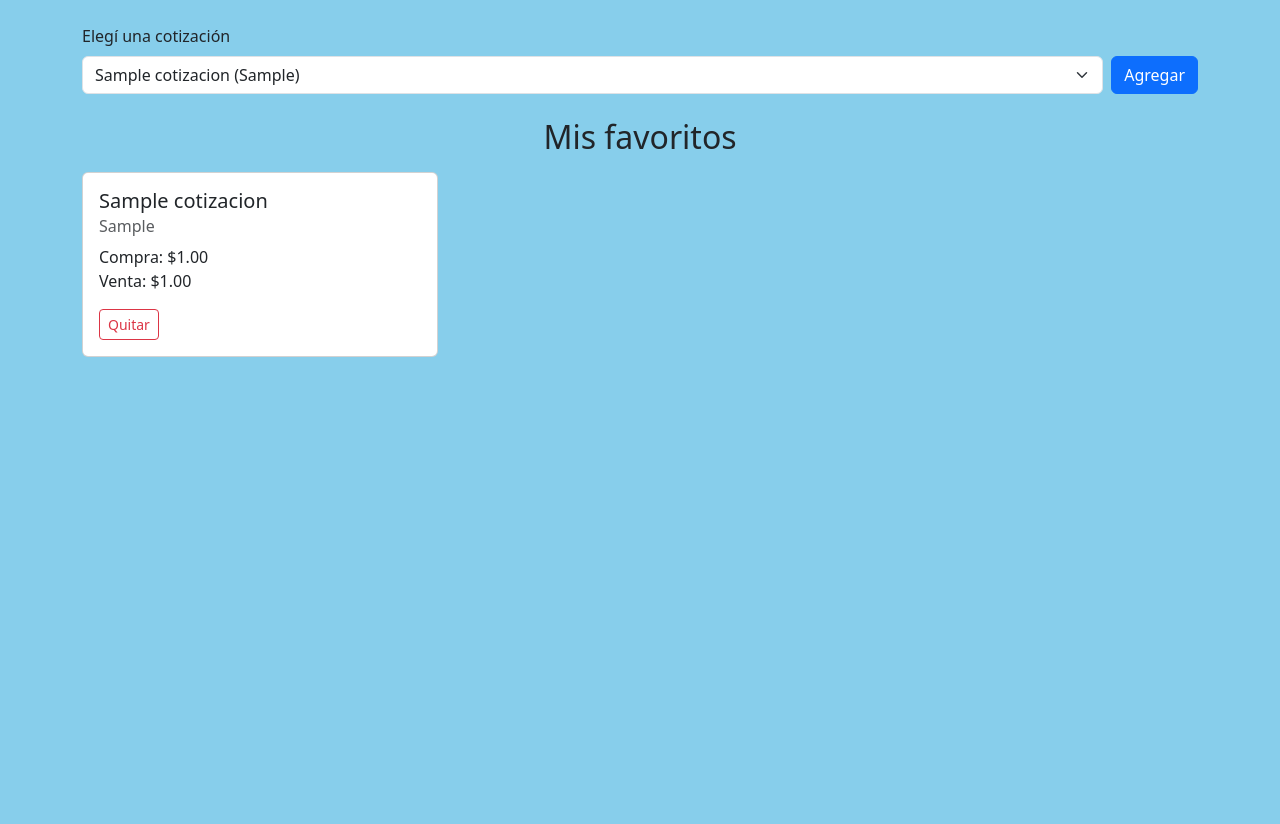
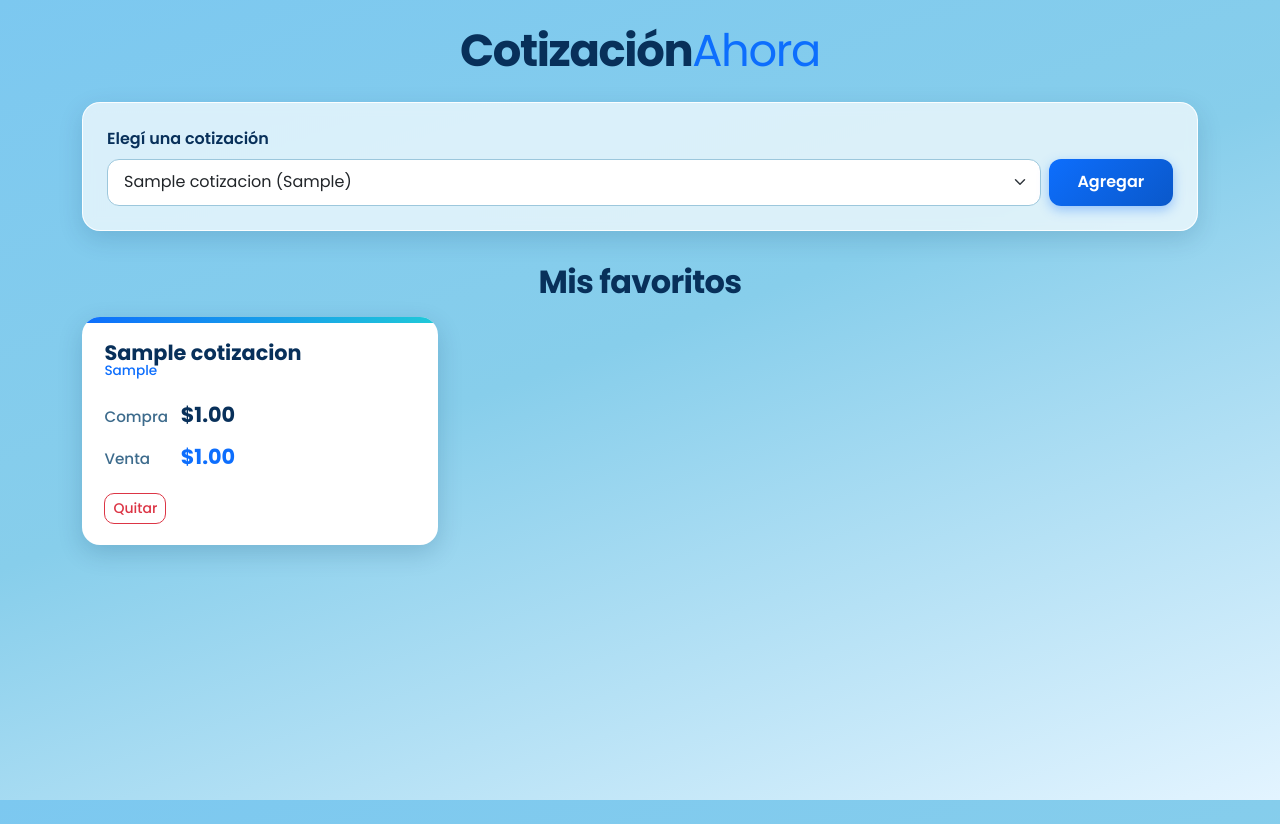
Before and after one commit to MartinChavez001/APP_TAP, a Django app: template APP_TAP/templates/index.html in a window 1280 px wide. Before the commit the page ends 357 px from the top, so only its background shows below. Run offline with Django 5.2, Linux system fonts and the light colour scheme; the template is opened without the code that fills it: values that come from a table or form of the project are taken from there, others are empty; tables that the repository leaves empty hold one stand-in row (values such as "Sample post").

Commit message:
Se mejoró el apartado visual

```diff
--- a/APP_TAP/static/css/styles.css
+++ b/APP_TAP/static/css/styles.css
@@ -1,3 +1,159 @@
 body {
+    font-family: "Poppins", system-ui, sans-serif;
     background-color: skyblue;
+    background-image: linear-gradient(160deg, #7cc8f0 0%, skyblue 45%, #e3f4ff 100%);
+    background-attachment: fixed;
+    color: #0b3c5d;
+    min-height: 100vh;
+    padding-bottom: 3rem;
 }
+
+.titulo-app {
+    font-weight: 700;
+    font-size: clamp(2rem, 5vw, 2.8rem);
+    color: #08305a;
+    letter-spacing: -0.03em;
+    margin-bottom: 1.5rem;
+}
+
+.titulo-app span {
+    font-weight: 400;
+    color: #0d6efd;
+}
+
+.form-cotizacion {
+    background: rgba(255, 255, 255, 0.7);
+    backdrop-filter: blur(6px);
+    border: 1px solid rgba(255, 255, 255, 0.9);
+    border-radius: 18px;
+    padding: 1.5rem;
+    box-shadow: 0 8px 24px rgba(8, 48, 90, 0.15);
+}
+
+.form-cotizacion .form-label {
+    font-weight: 600;
+    color: #08305a;
+}
+
+.form-cotizacion .form-select {
+    border: 1px solid #9cc7dc;
+    border-radius: 12px;
+    padding: 0.65rem 1rem;
+}
+
+.form-cotizacion .form-select:focus {
+    border-color: #0d6efd;
+    box-shadow: 0 0 0 0.2rem rgba(13, 110, 253, 0.2);
+}
+
+.form-cotizacion .btn-primary {
+    background: linear-gradient(135deg, #0d6efd, #0a58ca);
+    border: none;
+    border-radius: 12px;
+    padding: 0.65rem 1.8rem;
+    font-weight: 600;
+    box-shadow: 0 4px 12px rgba(13, 110, 253, 0.35);
+}
+
+.form-cotizacion .btn-primary:hover {
+    background: linear-gradient(135deg, #0b5ed7, #084298);
+}
+
+.titulo-favoritos {
+    font-weight: 700;
+    color: #08305a;
+    margin-top: 2rem;
+    letter-spacing: -0.02em;
+}
+
+.sin-favoritos {
+    text-align: center;
+    background: rgba(255, 255, 255, 0.7);
+    border-radius: 18px;
+    padding: 2.5rem 1rem;
+    font-size: 1.1rem;
+    color: #08305a;
+}
+
+.card {
+    position: relative;
+    border: none;
+    border-radius: 18px;
+    background: #ffffff;
+    box-shadow: 0 8px 24px rgba(8, 48, 90, 0.18);
+    transition: transform 0.18s ease, box-shadow 0.18s ease;
+    overflow: hidden;
+}
+
+.card::before {
+    content: "";
+    position: absolute;
+    top: 0;
+    left: 0;
+    right: 0;
+    height: 6px;
+    background: linear-gradient(90deg, #0d6efd, #20c9d8);
+}
+
+.card:hover {
+    transform: translateY(-5px);
+    box-shadow: 0 14px 32px rgba(8, 48, 90, 0.26);
+}
+
+.card-sube::before { background: linear-gradient(90deg, #198754, #5fd38d); }
+.card-baja::before { background: linear-gradient(90deg, #dc3545, #ff8a8a); }
+
+.card-body {
+    padding: 1.5rem 1.4rem 1.3rem;
+}
+
+.card-title {
+    font-weight: 700;
+    font-size: 1.3rem;
+    color: #08305a;
+    margin-bottom: 0.1rem;
+}
+
+.card-subtitle {
+    font-size: 0.85rem;
+    font-weight: 500;
+    color: #0d6efd !important;
+}
+
+.card-text {
+    margin: 0.9rem 0 1rem;
+    line-height: 2;
+}
+
+.etiqueta {
+    display: inline-block;
+    min-width: 4.5rem;
+    color: #3d6b8c;
+    font-size: 0.95rem;
+    font-weight: 500;
+}
+
+.card-text strong {
+    font-size: 1.3rem;
+    font-weight: 700;
+}
+
+.precio-compra { color: #08305a; }
+.precio-venta  { color: #0d6efd; }
+
+.badge {
+    font-size: 0.85rem;
+    padding: 0.45em 0.95em;
+    border-radius: 999px;
+}
+
+.btn-outline-danger {
+    border-radius: 10px;
+    font-weight: 500;
+}
+
+@media (max-width: 575.98px) {
+    .form-cotizacion .d-flex {
+        flex-direction: column;
+    }
+}
--- a/APP_TAP/templates/index.html
+++ b/APP_TAP/templates/index.html
@@ -5,12 +5,16 @@
     <meta charset="UTF-8">
     <meta name="viewport" content="width=device-width, initial-scale=1.0">
     <title>CotizacionAhora</title>
+    <link rel="preconnect" href="https://fonts.googleapis.com">
+    <link rel="preconnect" href="https://fonts.gstatic.com" crossorigin>
+    <link href="https://fonts.googleapis.com/css2?family=Poppins:wght@400;500;600;700&display=swap" rel="stylesheet">
     <link href="https://cdn.jsdelivr.net/npm/bootstrap@5.3.3/dist/css/bootstrap.min.css" rel="stylesheet">
     <link rel="stylesheet" href="{% static 'css/styles.css' %}">
 </head>
 <body>
     <div class="container mt-4">
-        <form method="POST" action="{% url 'agregar_favoritos' %}" class="mb-4">
+        <h1 class="titulo-app text-center">Cotización<span>Ahora</span></h1>
+        <form method="POST" action="{% url 'agregar_favoritos' %}" class="mb-4 form-cotizacion">
             {% csrf_token %}
             <label for="cotizacion_id" class="form-label">Elegí una cotización</label>
             <div class="d-flex gap-2">
@@ -24,20 +28,22 @@
         </form>
 
         <div>
-            <h2 class="mb-3 text-center">Mis favoritos</h2>
+            <h2 class="mb-3 text-center titulo-favoritos">Mis favoritos</h2>
         </div>
 
         <div class="row">
             {% for fav in favoritos %}
                 <div class="col-md-4 mb-3">
-                    <div class="card">
+                    <div class="card h-100 {% if fav.cotizacion.compra_anterior and fav.cotizacion.compra > fav.cotizacion.compra_anterior %}card-sube{% elif fav.cotizacion.compra_anterior and fav.cotizacion.compra < fav.cotizacion.compra_anterior %}card-baja{% endif %}">
                         <div class="card-body">
                             <h5 class="card-title">{{ fav.cotizacion.nombre }}</h5>
+                            {% if fav.cotizacion.moneda != fav.cotizacion.nombre %}
                             <h6 class="card-subtitle mb-2 text-muted">{{ fav.cotizacion.moneda }}</h6>
+                            {% endif %}
 
                             <p class="card-text">
-                                Compra: ${{ fav.cotizacion.compra }}<br>
-                                Venta: ${{ fav.cotizacion.venta }}
+                            <span class="etiqueta">Compra</span> <strong class="precio-compra">${{ fav.cotizacion.compra|floatformat:2 }}</strong><br>
+                            <span class="etiqueta">Venta</span> <strong class="precio-venta">${{ fav.cotizacion.venta|floatformat:2 }}</strong>
                             </p>
 
                             {% if fav.cotizacion.compra_anterior and fav.cotizacion.compra > fav.cotizacion.compra_anterior %}
@@ -54,7 +60,7 @@
                     </div>
                 </div>
             {% empty %}
-                <p>No tenés favoritos agregados todavía.</p>
+                <p class="sin-favoritos">No tenés favoritos agregados todavía.</p>
             {% endfor %}
         </div>
     </div>
```
